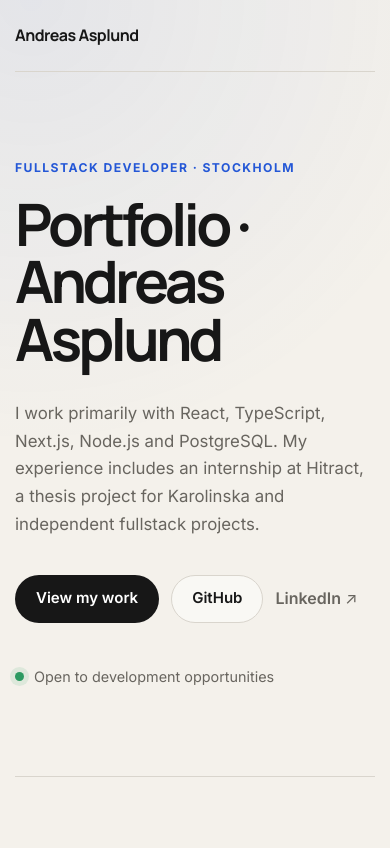
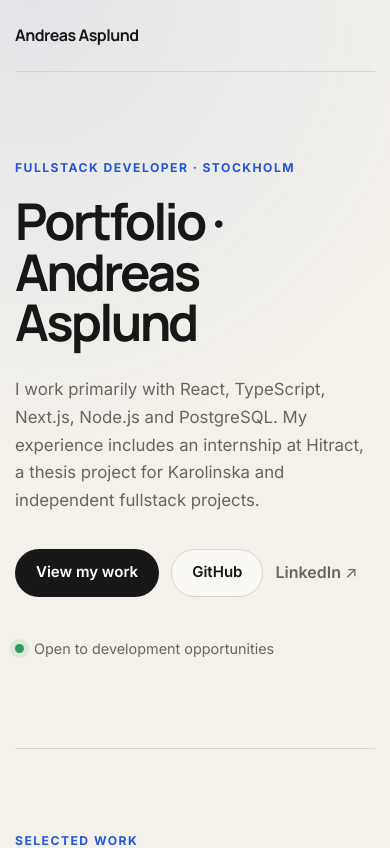
Before and after one commit to Asplund1/portfolio, a React (Vite) app in the folder portfolio/: page / in a window 390 px wide. Shown: the top 848 px of the page. Built offline with nearby package versions, Linux system fonts and the light colour scheme.

Commit message:
Refine hero and About proportions

```diff
--- a/portfolio/src/index.css
+++ b/portfolio/src/index.css
@@ -96,7 +96,7 @@ main {
 
 .hero {
   min-height: calc(100vh - 84px);
-  max-width: 980px;
+  max-width: 900px;
   display: flex;
   flex-direction: column;
   justify-content: center;
@@ -113,22 +113,22 @@ main {
 }
 
 .hero h1 {
-  max-width: 960px;
+  max-width: 760px;
   font-family: "Manrope", sans-serif;
-  font-size: clamp(3.4rem, 7vw, 6.8rem);
-  line-height: 0.98;
-  letter-spacing: -0.065em;
+  font-size: clamp(3rem, 5.6vw, 5.3rem);
+  line-height: 1;
+  letter-spacing: -0.055em;
 }
 
 .hero-copy {
-  max-width: 760px;
-  margin-top: 32px;
+  max-width: 700px;
+  margin-top: 28px;
   color: var(--muted);
-  font-size: clamp(1.05rem, 1.7vw, 1.35rem);
+  font-size: clamp(1.05rem, 1.6vw, 1.28rem);
 }
 
 .hero-actions {
-  margin-top: 36px;
+  margin-top: 34px;
   display: flex;
   align-items: center;
   flex-wrap: wrap;
@@ -177,7 +177,7 @@ main {
 }
 
 .hero-meta {
-  margin-top: 42px;
+  margin-top: 40px;
   display: flex;
   align-items: center;
   gap: 10px;
@@ -507,12 +507,22 @@ main {
 
 .about {
   display: grid;
-  grid-template-columns: 0.9fr 1.1fr;
-  gap: 80px;
+  grid-template-columns: repeat(2, minmax(0, 1fr));
+  gap: 72px;
+  align-items: start;
+}
+
+.about > div:first-child,
+.about-copy {
+  max-width: 500px;
+}
+
+.about h2 {
+  max-width: 440px;
 }
 
 .about-copy {
-  padding-top: 36px;
+  padding-top: 34px;
   color: var(--muted);
   font-size: 1.08rem;
 }
@@ -605,7 +615,12 @@ main {
   }
 
   .about {
-    gap: 18px;
+    gap: 26px;
+  }
+
+  .about > div:first-child,
+  .about-copy {
+    max-width: 680px;
   }
 
   .about-copy {
@@ -636,7 +651,7 @@ main {
   }
 
   .hero h1 {
-    font-size: clamp(3rem, 15vw, 4.4rem);
+    font-size: clamp(2.8rem, 13vw, 4rem);
   }
 
   .text-link {
```
